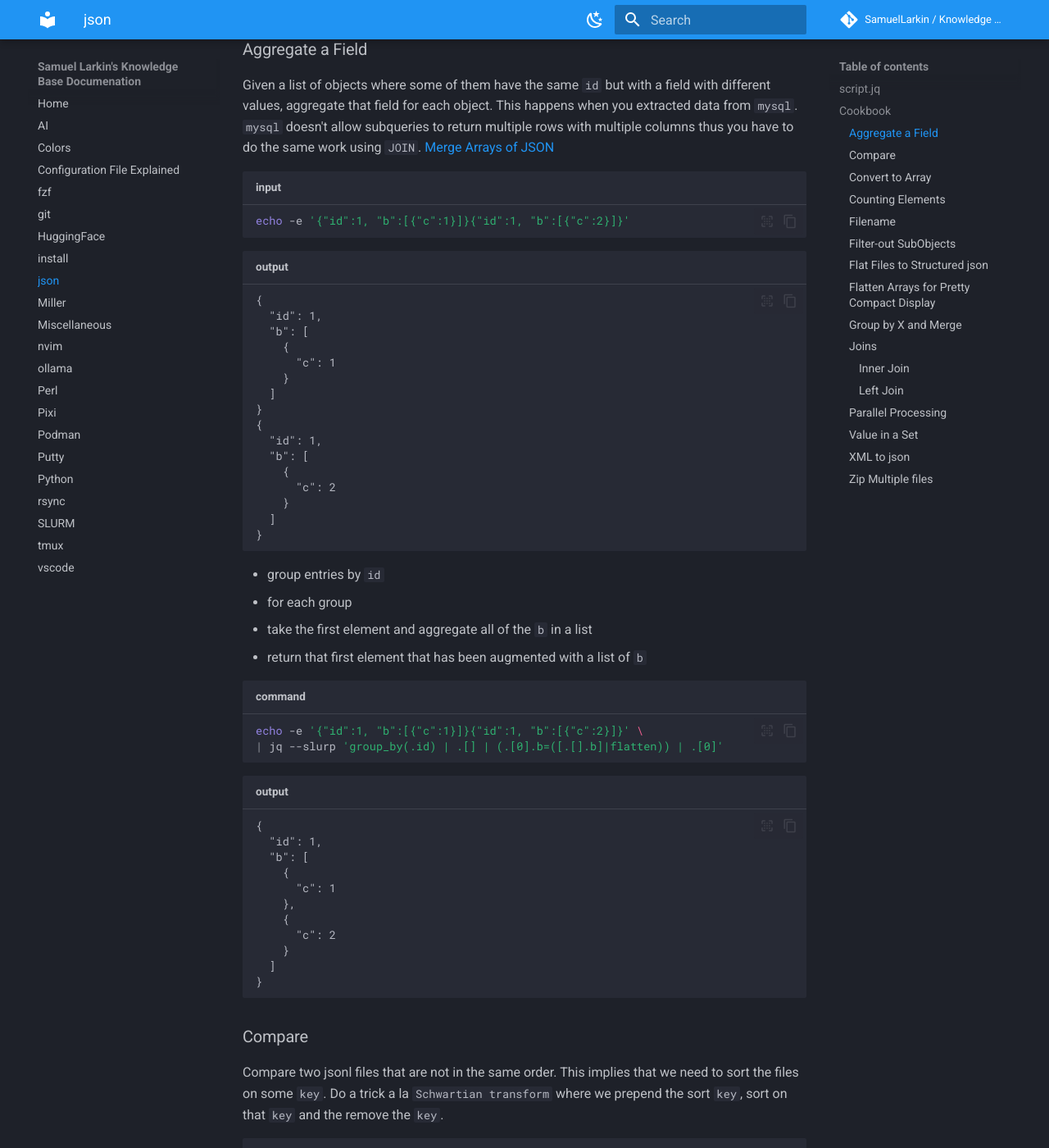
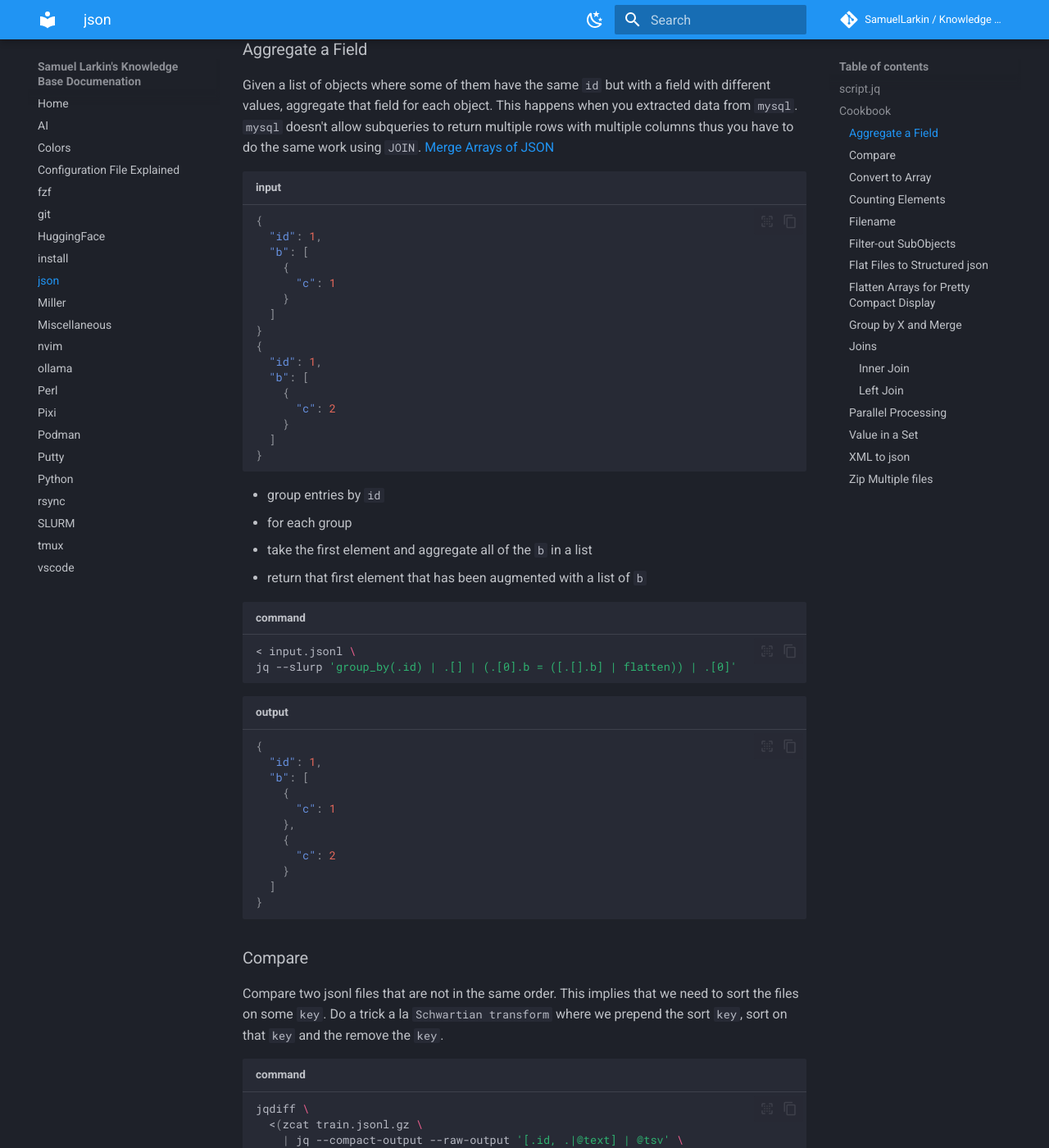
Before and after one commit to SamuelLarkin/kb, an MkDocs documentation site: the page built from docs/json.md, in a window 1280 px wide and 1400 px high, scrolled down 522 px. Shown: the whole window at 82% size. Built offline with MkDocs 1.6.1 and Material for MkDocs 9.7.7, drawn with Linux system fonts in a browser that asks for light colours; comment, search, counter and statistics services are not loaded; the version menu is left out; some of the changed text lies outside the part shown.

Commit message:
docs(json): fixed indentation

````diff
--- a/docs/json.md
+++ b/docs/json.md
@@ -22,11 +22,7 @@ This happens when you extracted data from `mysql`.
 `mysql` doesn't allow subqueries to return multiple rows with multiple columns thus you have to do the same work using `JOIN`.
 [Merge Arrays of JSON](https://stackoverflow.com/a/42012281)
 
-```sh title="input"
-echo -e '{"id":1, "b":[{"c":1}]}{"id":1, "b":[{"c":2}]}'
-```
-
-```title="output"
+```json title="input"
 {
   "id": 1,
   "b": [
@@ -51,11 +47,11 @@ echo -e '{"id":1, "b":[{"c":1}]}{"id":1, "b":[{"c":2}]}'
   - return that first element that has been augmented with a list of `b`
 
 ```sh title="command"
-echo -e '{"id":1, "b":[{"c":1}]}{"id":1, "b":[{"c":2}]}' \
-| jq --slurp 'group_by(.id) | .[] | (.[0].b=([.[].b]|flatten)) | .[0]'
+< input.jsonl \
+jq --slurp 'group_by(.id) | .[] | (.[0].b = ([.[].b] | flatten)) | .[0]'
 ```
 
-```title="output"
+```json title="output"
 {
   "id": 1,
   "b": [
@@ -265,7 +261,7 @@ paste \
 
 ### Flatten Arrays for Pretty Compact Display
 
-```jq
+```jq title="command"
 #!/usr/bin/env -S jq --monochrome-output --compact-output --from-file
 # -S, --split-string=S
 
@@ -363,12 +359,13 @@ function process {
 export -f process
 
 zcat input.gz \
-    | time \parallel \
-       --keep-order \
-       --spreadstdin \
-       --recend='\n' \
-       --env=process \
-       'process' \
+| time \
+    parallel \
+      --keep-order \
+      --spreadstdin \
+      --recend='\n' \
+      --env=process \
+      'process' \
 | gzip \
 > output.gz
 ```
````
